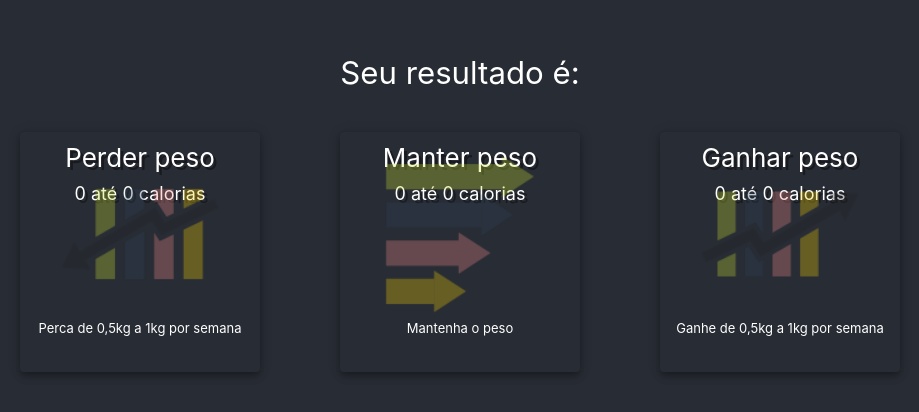
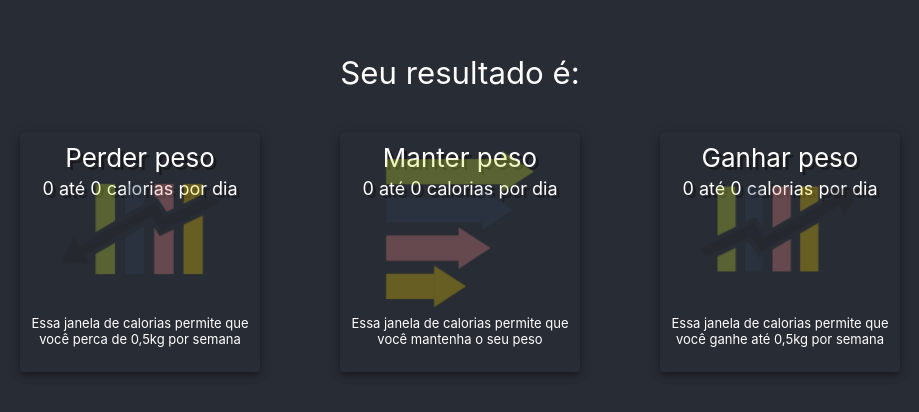
Before and after one commit to jpbonetti/diet-calculator, a React (Create React App) app: page / in a window 1280 px wide. Shown: the part 1801-2213 px from the top of the page, without its empty margins (180-1099 px from the left). Built offline with nearby package versions, Linux system fonts and the light colour scheme.

Commit message:
Finished result component

```diff
--- a/src/components/ResultCalculate.css
+++ b/src/components/ResultCalculate.css
@@ -29,10 +29,12 @@
 
 .descryption-card-information {
     font-size: small;
+    margin-left: 5px;
+    margin-right: 5px;
 }
 
 .result-card-information {
-    margin-top: 10px;
+    margin-top: 5px;
     font-size: large;
 }
 
--- a/src/components/ResultCalculate.jsx
+++ b/src/components/ResultCalculate.jsx
@@ -34,14 +34,14 @@ export default class ResultCalculateComponent extends Component {
     if (this.state.tmbInformations.tmbResult) {
       var totalCalories = this.state.tmbInformations.tmbResult + this.state.tmbInformations.exerciseResult;
 
-      this.state.resultCalculate.decrease.min = (totalCalories - 500).toFixed(2);
-      this.state.resultCalculate.decrease.max = (totalCalories - 200).toFixed(2);
+      this.state.resultCalculate.decrease.min = (totalCalories - 500).toFixed(2).replace(".", ",");
+      this.state.resultCalculate.decrease.max = (totalCalories - 200).toFixed(2).replace(".", ",");
 
-      this.state.resultCalculate.keep.min = (totalCalories - 100).toFixed(2);
-      this.state.resultCalculate.keep.max = (totalCalories).toFixed(2);
+      this.state.resultCalculate.keep.min = (totalCalories - 100).toFixed(2).replace(".", ",");
+      this.state.resultCalculate.keep.max = (totalCalories).toFixed(2).replace(".", ",");
 
-      this.state.resultCalculate.increase.min = (totalCalories + 100).toFixed(2);
-      this.state.resultCalculate.increase.max = (totalCalories + 500).toFixed(2);
+      this.state.resultCalculate.increase.min = (totalCalories + 100).toFixed(2).replace(".", ",");
+      this.state.resultCalculate.increase.max = (totalCalories + 500).toFixed(2).replace(".", ",");
     }
   }
 
@@ -62,33 +62,33 @@ export default class ResultCalculateComponent extends Component {
               className="card-information">
               <div className="title-card-information text-shadow">Perder peso</div>
               <div className="result-card-information text-shadow">
-                {this.state.resultCalculate.decrease.min} até {this.state.resultCalculate.decrease.max} calorias
+                {this.state.resultCalculate.decrease.min} até {this.state.resultCalculate.decrease.max} calorias por dia
               </div>
 
               <img className="image-card-information" src={decreaseIcon}/>
-              <div className="descryption-card-information">Perca de 0,5kg a 1kg por semana</div>
+              <div className="descryption-card-information">Essa janela de calorias permite que você perca de 0,5kg por semana</div>
             </Paper>
             <Paper
               elevation={5}
               className="card-information">
               <div className="title-card-information text-shadow">Manter peso</div>
               <div className="result-card-information text-shadow">
-                {this.state.resultCalculate.keep.min} até {this.state.resultCalculate.keep.max} calorias
+                {this.state.resultCalculate.keep.min} até {this.state.resultCalculate.keep.max} calorias por dia
               </div>
 
               <img className="image-card-information" src={keepIcon}/>
-              <div className="descryption-card-information">Mantenha o peso</div>
+              <div className="descryption-card-information">Essa janela de calorias permite que você mantenha o seu peso</div>
             </Paper>
             <Paper
               elevation={5}
               className="card-information">
               <div className="title-card-information text-shadow">Ganhar peso</div>
               <div className="result-card-information text-shadow">
-                {this.state.resultCalculate.increase.min} até {this.state.resultCalculate.increase.max} calorias
+                {this.state.resultCalculate.increase.min} até {this.state.resultCalculate.increase.max} calorias por dia
               </div>
 
               <img className="image-card-information" src={increaseIcon}/>
-              <div className="descryption-card-information">Ganhe de 0,5kg a 1kg por semana</div>
+              <div className="descryption-card-information">Essa janela de calorias permite que você ganhe até 0,5kg por semana</div>
             </Paper>
           </div>
         </div>
```
